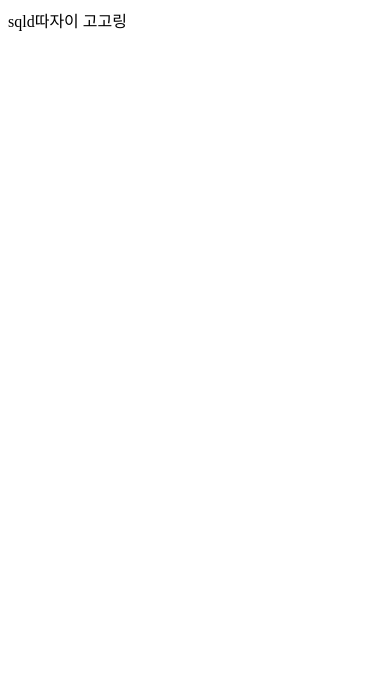
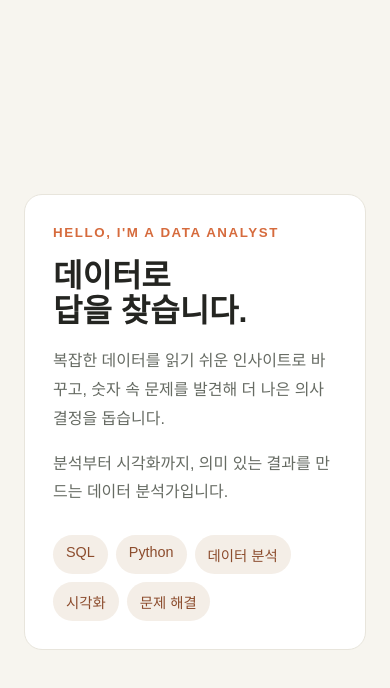
Before and after one commit to dlgust98-a11y/20261113_empty, a plain HTML site: page index.html in a window 390 px wide. Drawn offline with Linux system fonts and the light colour scheme.

Commit message:
Create responsive data analyst introduction page

```diff
--- a/index.html
+++ b/index.html
@@ -1,14 +1,18 @@
-<!DOCTYPE html>
-<html lang="en">
+<!doctype html>
+<html lang="ko">
 <head>
-    <meta charset="UTF-8">
-    <meta name="viewport" content="width=device-width, initial-scale=1.0">
-    <title>Document</title>
+<meta charset="utf-8">
+<meta name="viewport" content="width=device-width,initial-scale=1">
+<meta name="theme-color" content="#f7f5ef">
+<title>데이터 분석가 | 자기소개</title>
+<style>
+*{box-sizing:border-box}body{margin:0;min-height:100vh;display:grid;place-items:center;padding:24px;background:#f7f5ef;color:#242521;font-family:Arial,sans-serif}.card{width:min(100%,620px);padding:clamp(28px,7vw,56px);background:#fff;border:1px solid #e8e5dc;border-radius:24px}small{color:#d66b3d;font-weight:700;letter-spacing:.12em}h1{font-size:clamp(2rem,8vw,4rem);line-height:1.1;margin:18px 0}p{color:#666b63;line-height:1.8}.tags{display:flex;flex-wrap:wrap;gap:8px;margin-top:28px}.tags span{padding:9px 13px;border-radius:99px;background:#f4eee7;color:#8c4c2d;font-size:.9rem}@media(max-width:420px){.card{border-radius:18px}}
+</style>
 </head>
-<body>
-    <!-- ! + tab -->
-     sqld따자이
-     고고링
-
-</body>
-</html>
+<body><main class="card">
+<small>HELLO, I'M A DATA ANALYST</small>
+<h1>데이터로<br>답을 찾습니다.</h1>
+<p>복잡한 데이터를 읽기 쉬운 인사이트로 바꾸고, 숫자 속 문제를 발견해 더 나은 의사결정을 돕습니다.</p>
+<p>분석부터 시각화까지, 의미 있는 결과를 만드는 데이터 분석가입니다.</p>
+<div class="tags"><span>SQL</span><span>Python</span><span>데이터 분석</span><span>시각화</span><span>문제 해결</span></div>
+</main></body></html>
```
